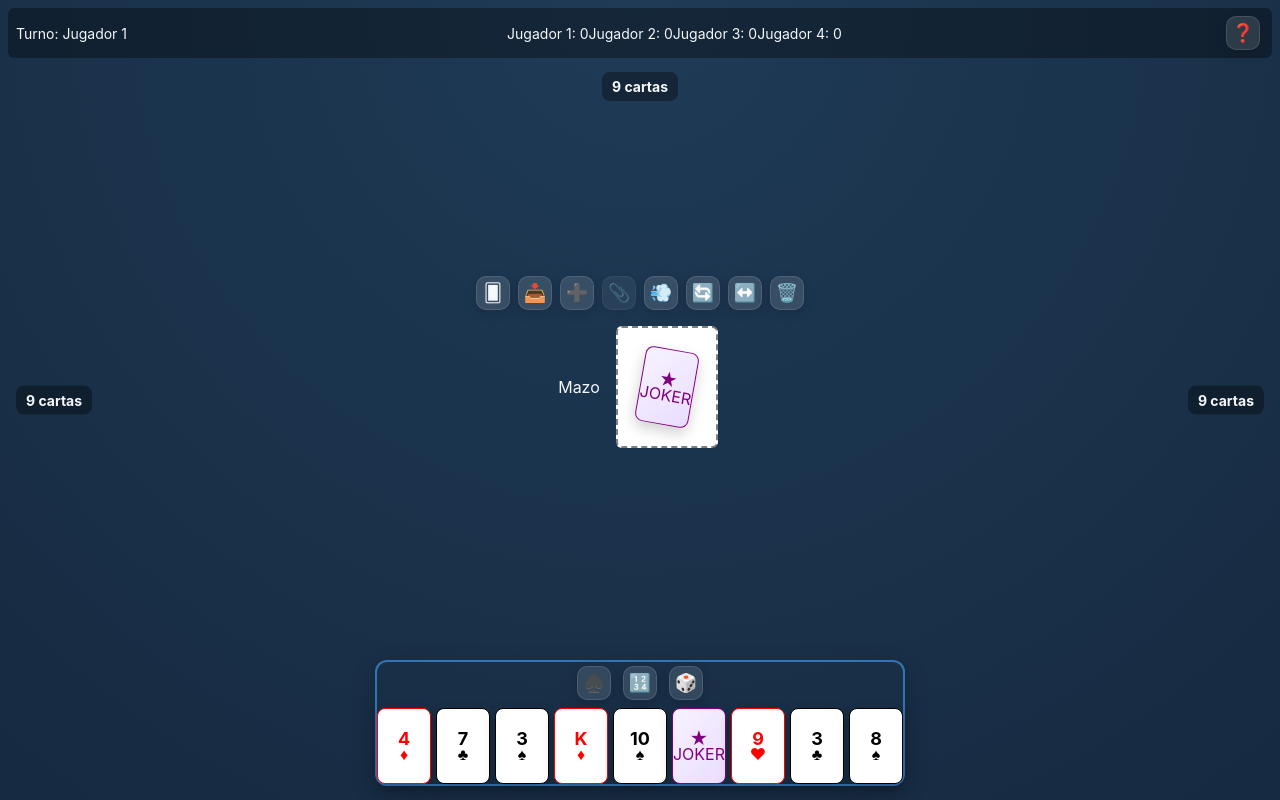
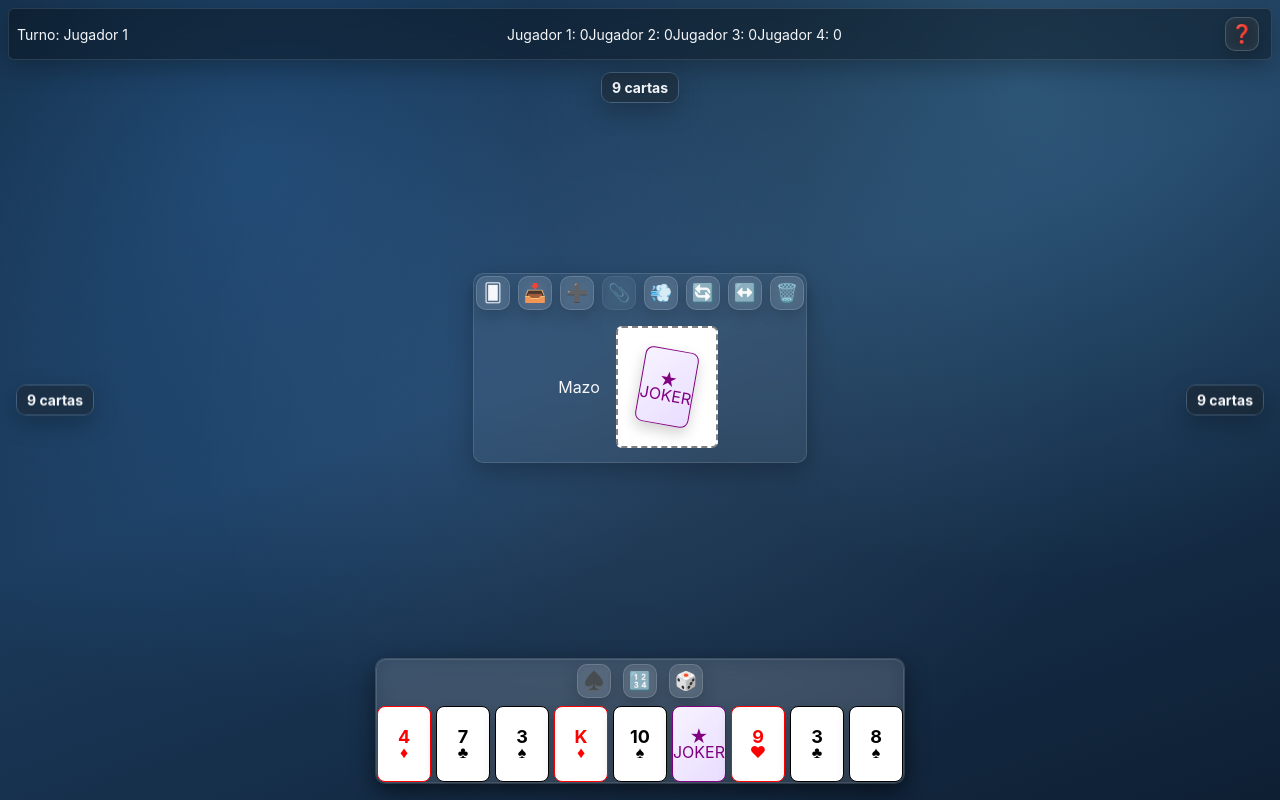
Before and after one commit to martinfrangul/lobaGame, a React (Vite) app: page / in a window 1280 px wide. Both pictures are taken after a click on the button "Iniciar partida". Built offline with nearby package versions, Linux system fonts and the light colour scheme.

Commit message:
feat(ui): tema elegante con glassmorphism y gradientes

```diff
--- a/src/styles/styles.css
+++ b/src/styles/styles.css
@@ -23,7 +23,10 @@
 /* Estilos básicos */
 body {
   font-family: "Inter", "Segoe UI", Arial, sans-serif;
-  background: radial-gradient(circle at top, var(--bg-table), var(--bg-table-2));
+  background:
+    radial-gradient(circle at 20% 20%, rgba(74, 163, 255, 0.25), transparent 45%),
+    radial-gradient(circle at 80% 10%, rgba(125, 211, 252, 0.2), transparent 40%),
+    linear-gradient(160deg, #0f2438, #1b3a5b 45%, #0e1f33);
   color: var(--text);
   margin: 0;
   padding: 0;
@@ -300,6 +303,19 @@ button:focus-visible {
   justify-content: center;
   align-items: center;
   overflow: hidden;
+  background: radial-gradient(circle at center, rgba(255,255,255,0.06), transparent 60%);
+}
+
+/* Paneles glass */
+.top-bar,
+.center-area,
+.player-area,
+.hand-wrapper {
+  background: rgba(255, 255, 255, 0.06);
+  backdrop-filter: blur(10px);
+  border: 1px solid rgba(255, 255, 255, 0.12);
+  border-radius: var(--radius);
+  box-shadow: var(--shadow);
 }
 
 .center-area {
@@ -364,15 +380,16 @@ button:focus-visible {
 
 /* Botones */
 button {
-  background: var(--panel-2);
+  background: rgba(255, 255, 255, 0.08);
   color: var(--text);
-  border: 1px solid rgba(255, 255, 255, 0.12);
+  border: 1px solid rgba(255, 255, 255, 0.16);
   border-radius: var(--radius);
   padding: 8px 12px;
   margin: var(--space-1);
   cursor: pointer;
-  transition: transform 0.15s ease, background 0.2s ease, border-color 0.2s ease;
-  box-shadow: 0 4px 12px rgba(0, 0, 0, 0.15);
+  transition: transform 0.15s ease, background 0.2s ease, border-color 0.2s ease, box-shadow 0.2s ease;
+  box-shadow: 0 6px 16px rgba(0, 0, 0, 0.18);
+  backdrop-filter: blur(6px);
 }
 
 button:hover:not(:disabled) {
```
